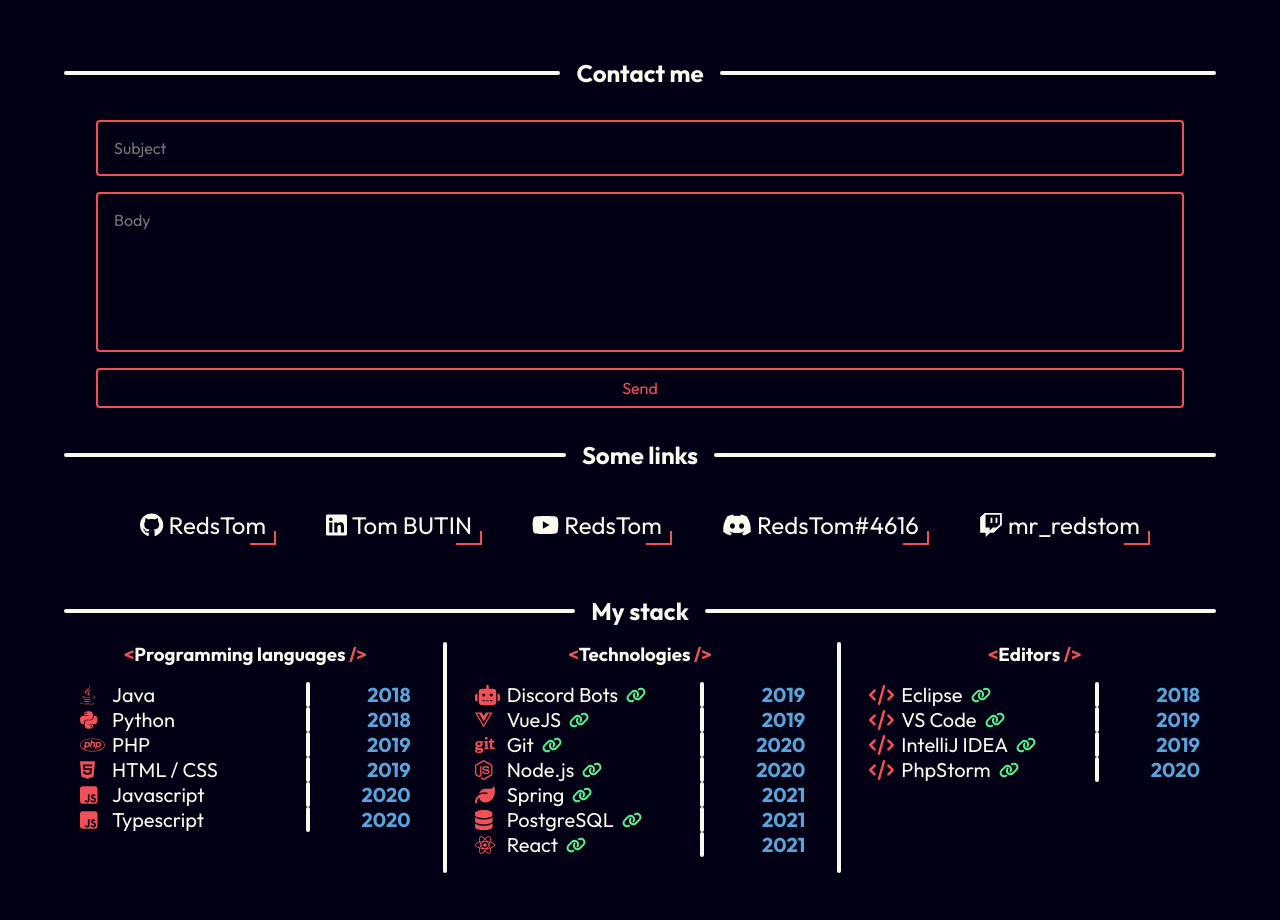
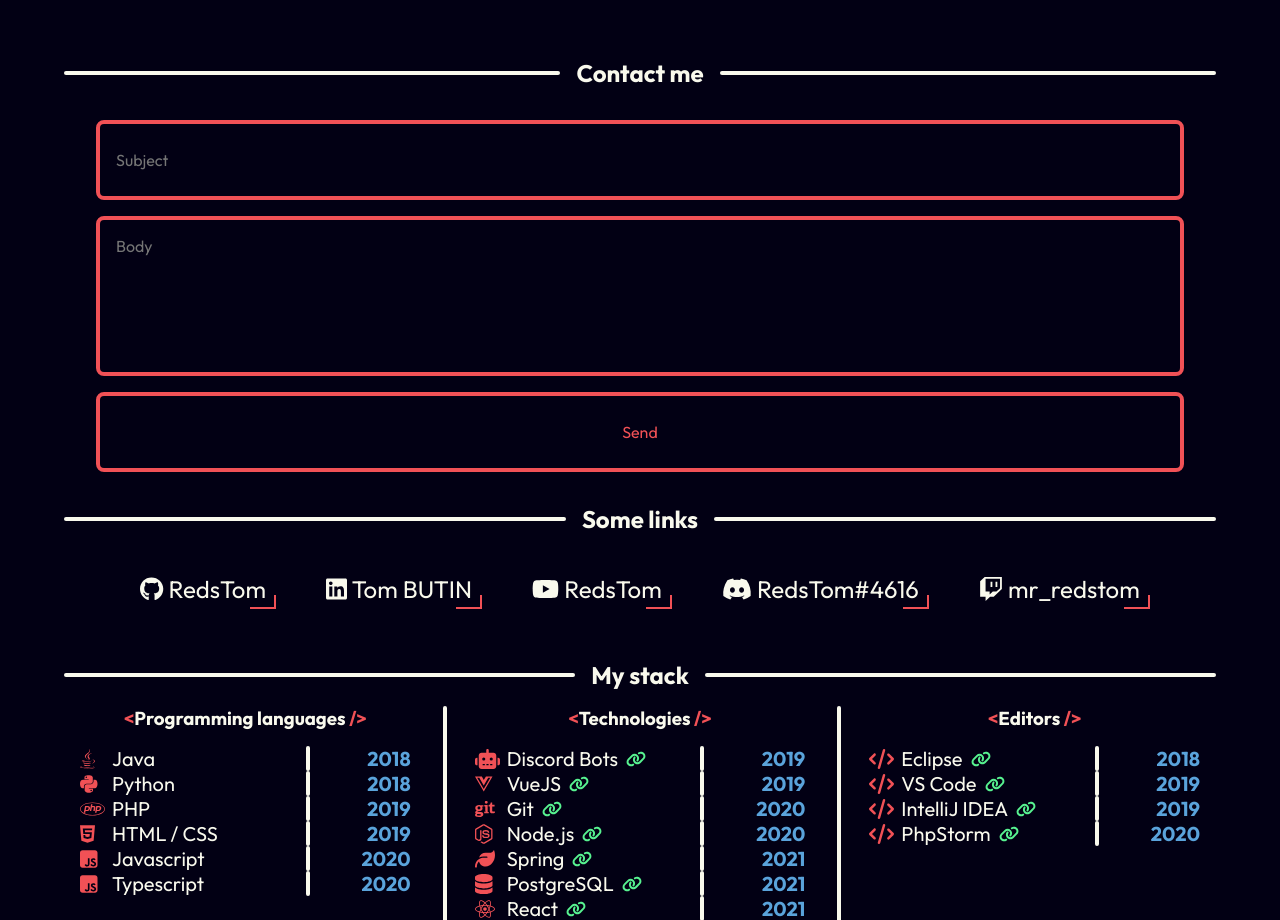
Before and after one commit to RedsTom/PersonalWebsite, a Vue app: page / in a window 1280 px wide. Shown: the part 981-1901 px from the top of the page. Built offline with nearby package versions, Linux system fonts and the light colour scheme.

Commit message:
Edited contact form style

```diff
--- a/src/components/sections/Contact.vue
+++ b/src/components/sections/Contact.vue
@@ -1,5 +1,5 @@
 <script lang="ts" setup>
-import { ref } from 'vue';
+import {ref} from 'vue';
 import Splitter from '../global/Splitter.vue';
 
 const subject = ref('');
@@ -18,8 +18,8 @@
 
   <section id="contact">
     <form @submit.prevent="send">
-            <input title="Object" placeholder="Subject" v-model="subject" />
-            <textarea title="Body" placeholder="Body" v-model="body" />
+      <input title="Object" placeholder="Subject" v-model="subject"/>
+      <textarea title="Body" placeholder="Body" v-model="body"/>
       <button type="submit">Send</button>
     </form>
   </section>
@@ -44,7 +44,7 @@
     width: 100%;
     height: 100%;
 
-        &>* {
+    & > * {
       width: 100%;
     }
 
@@ -54,11 +54,11 @@
       outline: none;
       background-color: transparent;
 
-            border-radius: .25rem;
+      border-radius: .5rem;
 
       font-size: 1rem;
 
-            border: var(--red) solid 2px;
+      border: var(--red) solid 4px;
       transition: .2s;
 
       &:focus {
@@ -71,8 +71,12 @@
       padding: 1rem;
     }
 
+    input,
     button {
-            height: 2.5rem;
+      height: 5rem;
+    }
+
+    button {
       color: var(--red);
 
       &:hover {
```
Lines whose indentation alone changed are shown as unchanged.
